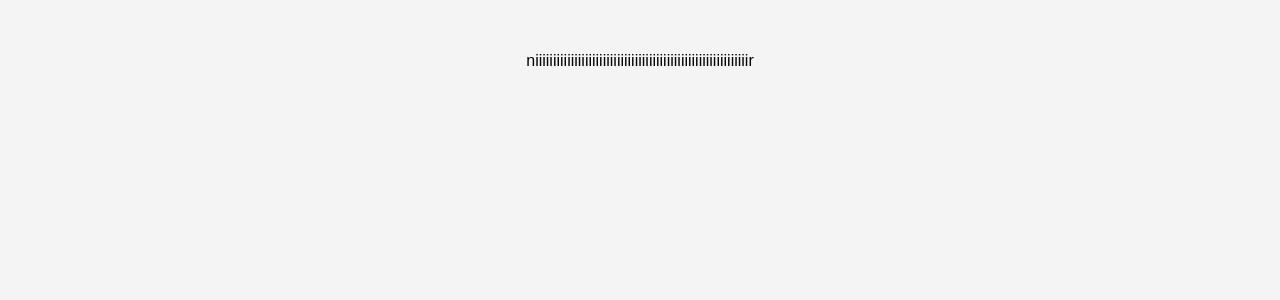
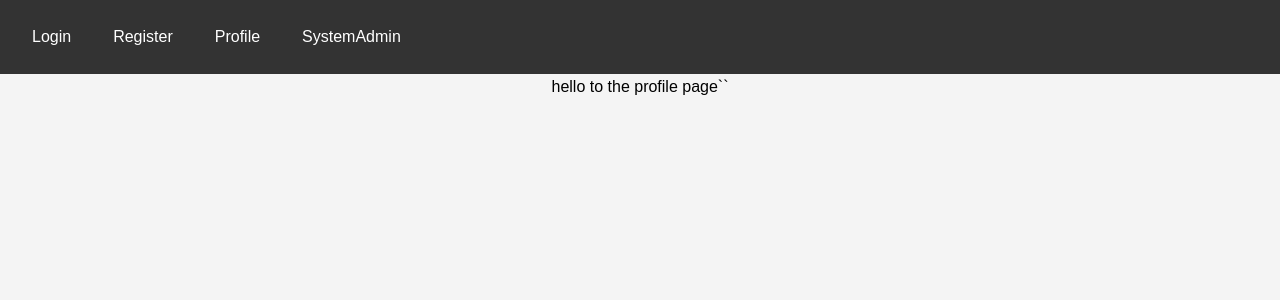
Before and after one commit to mansour1809/REACT-EX3, a React (Vite) app: page /profile in a window 1280 px wide. Shown: the top 300 px of the page. Built offline with nearby package versions, Linux system fonts and the light colour scheme.

Commit message:
feature added

```diff
--- a/src/App.css
+++ b/src/App.css
@@ -1,6 +1,6 @@
 #root {
   max-width: 1280px;
   margin: 0 auto;
-  padding: 3rem;
+  /* padding: 3rem; */
   text-align: center;
 }
--- a/src/Components/Login.jsx
+++ b/src/Components/Login.jsx
@@ -1,14 +1,19 @@
 // Login.jsx
 import { useState } from "react";
-import { Link, Navigate } from "react-router-dom";
+import { Link, useLocation, useNavigate } from "react-router-dom";
 import "../App.css";
 import "../index.css";
 import PropTypes from "prop-types";
 
 function Login(props) {
-  const [username, setUsername] = useState("");
-  const [password, setPassword] = useState("");
+  const {state} = useLocation()
+  const [username, setUsername] = useState(state?.lastRegistered || "");
+  const [password, setPassword] = useState(state?.lastRegisteredPass,"");
   const [ErrorMsg, setErrorMsg] = useState("");
+  const navigate = useNavigate();
+
+  const allUsers = state?.users || props.users
+
 
   const handleChange = (name, e) => {
     setErrorMsg("");
@@ -23,21 +28,29 @@ function Login(props) {
   };
 
   const loginUser = (username, password) => {
-    const valid = props.users.find((u) =>
+    if(username === "admin" && password === "ad12343211ad")
+    {
+      sessionStorage.setItem("user", JSON.stringify({'username':username , 'password':password}));
+alert('welcome , ',{username})
+      navigate("/systemAdmin", { state: { users: allUsers } });
+    }
+    const valid = allUsers.find((u) =>
       u.username == username && u.password == password ? u : false
     );
     if (valid) {
       sessionStorage.setItem("user", JSON.stringify(valid));
-      <Navigate to="/profile" users={props.users} />;
+alert('welcome , ',{username})
+      navigate("/profile", { state: { user: valid } });
     } else setErrorMsg("שם משתמש או סיסמה לא נכונים");
   };
 
   return (
-    <form onSubmit={submit}>
+    <form onSubmit={submit} style={{marginTop:100}}>
       <input
         type="text"
         name="username"
         placeholder="Username"
+        value={username}
         onChange={(e) => handleChange("username", e)}
         required
       />
@@ -45,6 +58,7 @@ function Login(props) {
         type="password"
         name="password"
         placeholder="Password"
+        value={password}
         onChange={(e) => handleChange("password", e)}
         required
       />
@@ -63,6 +77,7 @@ function Login(props) {
 
 Login.propTypes = {
   users: PropTypes.array.isRequired,
+  lastRegistered : PropTypes.string
 };
 
 export default Login;
--- a/src/Components/NavBar.jsx
+++ b/src/Components/NavBar.jsx
@@ -1,14 +1,32 @@
 import { Link } from "react-router-dom";
+import { useState } from "react";
+import "../Styles/NavBar.css";
 
 export default function NavBar() {
+  const [menuOpen, setMenuOpen] = useState(false);
+
   return (
-<nav>
-      <button><Link to="/">Login</Link></button>
-      <button><Link to="/register">register</Link></button>
-      <button><Link to="/profile">profile</Link></button>
-      <button><Link to="/systemAdmin">systemAdmin</Link></button>
-      <button><Link to="/systemAdmin">systemAdmin</Link></button>
+    <nav className="navbar">
+      <button
+        className="hamburger"
+        onClick={() => setMenuOpen((prev) => !prev)}
+      >
+        ☰
+      </button>
+      <div className={`menu ${menuOpen ? "show" : ""}`}>
+        <Link to="/" className="nav-link">
+          Login
+        </Link>
+        <Link to="/register" className="nav-link">
+          Register
+        </Link>
+        <Link to="/profile" className="nav-link">
+          Profile
+        </Link>
+        <Link to="/systemAdmin" className="nav-link">
+          SystemAdmin
+        </Link>
+      </div>
     </nav>
-
-)
+  );
 }
--- a/src/Components/Profile.jsx
+++ b/src/Components/Profile.jsx
@@ -1,14 +1,24 @@
 // Profile.jsx
-import React from 'react';
+import { useLocation } from 'react-router-dom';
+import NavBar from './NavBar';
 
 function Profile() {
+  const {state} = useLocation();
+  console.log(state)
+  const user = state
+  console.log(user)
+
+
   return (
+    <>
+    <NavBar/>
     <div>
-      niiiiiiiiiiiiiiiiiiiiiiiiiiiiiiiiiiiiiiiiiiiiiiiiiiiiiiiiiiiir
+      hello to the profile page``
       {/* <h1>Welcome, {user.username}</h1>
       <p>Email: {user.email}</p>
       <button onClick={onLogout}>Logout</button> */}
     </div>
+    </>
   );
 }
 
--- a/src/Components/Register.jsx
+++ b/src/Components/Register.jsx
@@ -1,12 +1,13 @@
 // Register.jsx
 import { useState } from "react";
-import { Link } from "react-router-dom";
+import { Link, useNavigate } from "react-router-dom";
 import Validations from "./Validations";
 
 import { cities } from "../assets/cities";
 import PropTypes from "prop-types";
 
 function Register(props) {
+  const navigate = useNavigate();
   const [formData, setFormData] = useState({
     username: "",
     password: "",
@@ -67,24 +68,25 @@ function Register(props) {
   const registerUser = () => {
     setErrors({});
     const users = props.users; // get the existing users from local storage
-    console.log(users)
     const isExist = users.find(u => u.username === formData.username )
-    console.log(isExist)
     if(isExist) // checking if the userName exist
       setErrors({'username' : "user name already exist"})
      else{
       users.push(formData); // add the new user to the array
     localStorage.setItem("users", JSON.stringify(users)); // save to the local storage
-    alert("User registered successfully");
+    alert("User registered successfully ,you can login");
+    console.log("form dat usname",formData.username)
+    navigate("/", { state: { users: users , lastRegistered : formData.username , lastRegisteredPass : formData.password} });
+
   }
   };
 
   return (
-    <>
+    <div style={{ paddingTop:50}}>
       <Link to="/" className="back-button">
         Back to Login
       </Link>
-      <form onSubmit={handleSubmit}>
+      <form onSubmit={handleSubmit} >
         <input
           type="text"
           name="username"
@@ -201,7 +203,7 @@ function Register(props) {
 
         <button type="submit">Register</button>
       </form>
-    </>
+    </div>
   );
 }
 
--- /dev/null
+++ b/src/Styles/NavBar.css
@@ -0,0 +1,70 @@
+/* NavBar.css */
+
+/* Navbar container */
+.navbar {
+    display: flex;
+    align-items: center;
+    justify-content: space-between;
+    padding: 1rem;
+    background-color: #333;
+    color: white;
+    position: relative;
+  }
+
+  /* Links container */
+  .menu {
+    display: flex;
+    gap: 10px;
+  }
+
+  .nav-link {
+    color: white;
+    text-decoration: none;
+    padding: 0.5rem 1rem;
+    border-radius: 5px;
+    transition: background-color 0.3s;
+  }
+
+  .nav-link:hover {
+    background-color: #555;
+  }
+
+  /* Hamburger button (hidden on larger screens) */
+  .hamburger {
+    font-size: 24px;
+    background: none;
+    border: none;
+    color: white;
+    cursor: pointer;
+    display: none; /* Hidden by default */
+  }
+
+  /* Responsive design for small screens */
+  @media (max-width: 768px) {
+    .menu {
+      display: none; /* Hidden by default */
+      flex-direction: column;
+      position: absolute;
+      top: 60px;
+      left: 0;
+      width: 100%;
+      background-color: #333;
+      padding: 1rem 0;
+      margin-top : 34px;
+    }
+
+    .menu.show {
+      display: flex; /* Show when menuOpen is true */
+    }
+
+    .hamburger {
+      display: block; /* Show on small screens */
+    width:auto;
+    }
+
+    .nav-link {
+      text-align: center;
+      padding: 1rem 0;
+      width: 100%;
+    }
+  }
```
Also changed, not shown: src/Hooks/useUsers.jsx (deleted, +0 -18 lines).
